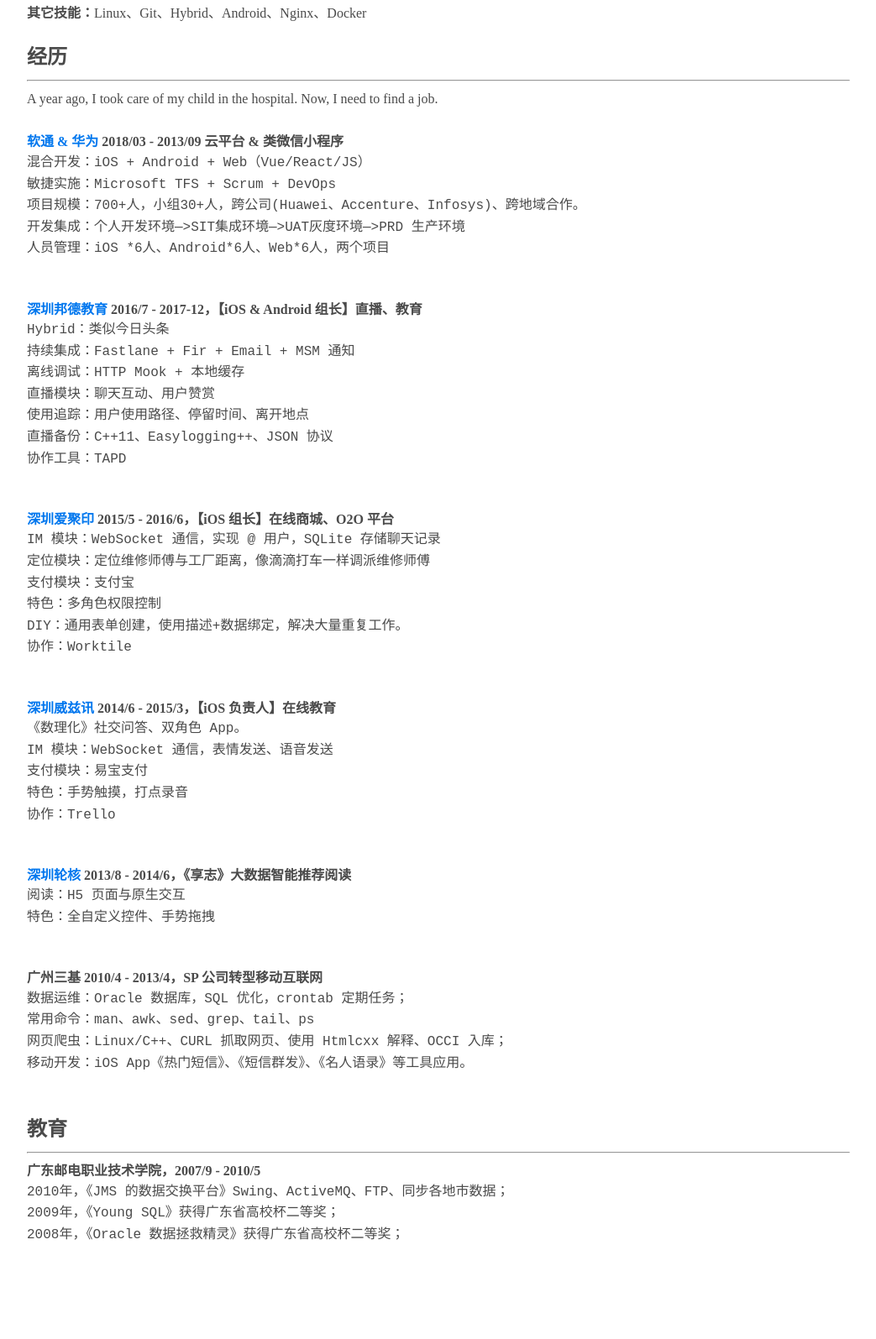
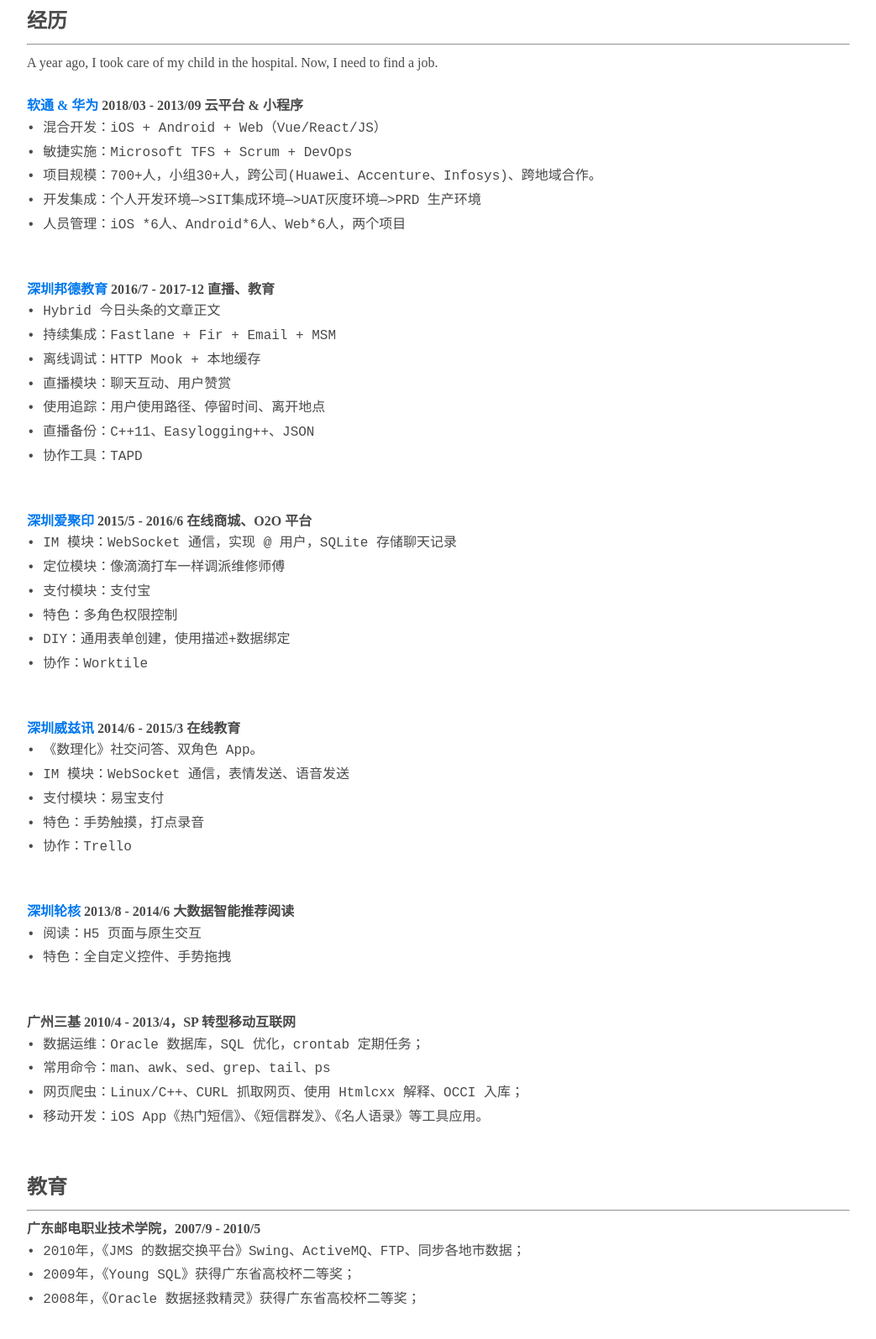
Before and after one commit to v5kk/v5kk.github.io, a plain HTML site: page index.html in a window 1280 px wide. Shown: the part 658-2253 px from the top of the page at 84% size, without its empty margins (68-1111 px from the left). Drawn offline with Linux system fonts and the light colour scheme.

Commit message:
Update index.html

```diff
--- a/index.html
+++ b/index.html
@@ -44,6 +44,10 @@
       pre {
         text-wrap: wrap;
         margin: 0;
+        line-height: 1.8rem;
+      }
+      ul {
+        padding-left: 16px;
       }
 
       /* 适配移动设备 */
@@ -75,12 +79,16 @@
 
     <div class="section">简介</div>
     <hr />
-    <pre>
-多年移动开发经验，擅长移动端开发，熟练掌握 iOS、Web 等平台开发；
-具备独立设计、开发、项目搭建与项目管理；
-业务、开发经验丰富，具备良好的问题定位、分析及解决能力；
-有良好的沟通和团队协作能力，及岗位责任心；
-    </pre>
+    <!-- <pre>
+· 丰富的开发经验，熟练掌握 iOS、Web 等平台开发；
+· 具备独立设计、开发、项目搭建与项目管理；
+· 良好的沟通和团队协作能力，及岗位责任心；
+    </pre> -->
+<ul>
+  <li>丰富的开发经验，熟练掌握 iOS、Web 等平台开发；</li>
+  <li>具备独立设计、开发、项目搭建与项目管理；</li>
+  <li>良好的沟通和团队协作能力，及岗位责任心；</li>
+</ul>
 
     <div class="section">技能</div>
     <hr />
@@ -101,86 +109,82 @@
         <a
           href="https://ipsapro.isoftstone.com/Upload/KmUpload/Doc/%E8%BD%AF%E9%80%9A%E5%8A%A8%E5%8A%9B%E5%AE%A3%E5%B8%83%E4%B8%8E%E5%8D%8E%E4%B8%BA%E6%88%90%E7%AB%8B%E5%90%88%E8%B5%84%E5%85%AC%E5%8F%B8.pdf"
         >
-          软通 & 华为</a
-        >
-        2018/03 - 2013/09 云平台 & 类微信小程序
+          软通 & 华为</a>
+        2018/03 - 2013/09 云平台 & 小程序
       </div>
       <pre>
-混合开发：iOS + Android + Web（Vue/React/JS）
-敏捷实施：Microsoft TFS + Scrum + DevOps
-项目规模：700+人，小组30+人，跨公司(Huawei、Accenture、Infosys)、跨地域合作。
-开发集成：个人开发环境—>SIT集成环境—>UAT灰度环境—>PRD 生产环境
-人员管理：iOS *6人、Android*6人、Web*6人，两个项目
+• 混合开发：iOS + Android + Web（Vue/React/JS）
+• 敏捷实施：Microsoft TFS + Scrum + DevOps
+• 项目规模：700+人，小组30+人，跨公司(Huawei、Accenture、Infosys)、跨地域合作。
+• 开发集成：个人开发环境—>SIT集成环境—>UAT灰度环境—>PRD 生产环境
+• 人员管理：iOS *6人、Android*6人、Web*6人，两个项目
       </pre>
     </div>
 
     <div class="comp">
       <div class="comp-title">
         <a href="https://bondgroup.ca/zh/"> 深圳邦德教育</a>
-        2016/7 - 2017-12，【iOS & Android 组长】直播、教育
+        2016/7 - 2017-12 直播、教育
       </div>
       <pre>
-Hybrid：类似今日头条
-持续集成：Fastlane + Fir + Email + MSM 通知
-离线调试：HTTP Mook + 本地缓存
-直播模块：聊天互动、用户赞赏
-使用追踪：用户使用路径、停留时间、离开地点
-直播备份：C++11、Easylogging++、JSON 协议
-协作工具：TAPD
+• Hybrid 今日头条的文章正文
+• 持续集成：Fastlane + Fir + Email + MSM
+• 离线调试：HTTP Mook + 本地缓存
+• 直播模块：聊天互动、用户赞赏
+• 使用追踪：用户使用路径、停留时间、离开地点
+• 直播备份：C++11、Easylogging++、JSON
+• 协作工具：TAPD
       </pre>
     </div>
 
     <div class="comp">
       <div class="comp-title">
-        <a
-          href="https://baike.baidu.com/item/%E6%B7%B1%E5%9C%B3%E7%88%B1%E8%81%9A%E5%8D%B0%E7%A7%91%E6%8A%80%E6%9C%89%E9%99%90%E5%85%AC%E5%8F%B8/19304638"
-        >
-          深圳爱聚印</a
-        >
-        2015/5 - 2016/6，【iOS 组长】在线商城、O2O 平台
+        <a href="https://baike.baidu.com/item/%E6%B7%B1%E5%9C%B3%E7%88%B1%E8%81%9A%E5%8D%B0%E7%A7%91%E6%8A%80%E6%9C%89%E9%99%90%E5%85%AC%E5%8F%B8/19304638">
+          深圳爱聚印</a>
+        2015/5 - 2016/6 在线商城、O2O 平台
       </div>
       <pre>
-IM 模块：WebSocket 通信，实现 @ 用户，SQLite 存储聊天记录
-定位模块：定位维修师傅与工厂距离，像滴滴打车一样调派维修师傅
-支付模块：支付宝
-特色：多角色权限控制
-DIY：通用表单创建，使用描述+数据绑定，解决大量重复工作。
-协作：Worktile
+• IM 模块：WebSocket 通信，实现 @ 用户，SQLite 存储聊天记录
+• 定位模块：像滴滴打车一样调派维修师傅
+• 支付模块：支付宝
+• 特色：多角色权限控制
+• DIY：通用表单创建，使用描述+数据绑定
+• 协作：Worktile
       </pre>
     </div>
 
     <div class="comp">
       <div class="comp-title">
         <a href="https://36kr.com/p/1641963536385"> 深圳威兹讯</a>
-        2014/6 - 2015/3，【iOS 负责人】在线教育
+        2014/6 - 2015/3 在线教育
       </div>
       <pre>
-《数理化》社交问答、双角色 App。
-IM 模块：WebSocket 通信，表情发送、语音发送
-支付模块：易宝支付
-特色：手势触摸，打点录音
-协作：Trello
+• 《数理化》社交问答、双角色 App。
+• IM 模块：WebSocket 通信，表情发送、语音发送
+• 支付模块：易宝支付
+• 特色：手势触摸，打点录音
+• 协作：Trello
       </pre>
     </div>
 
     <div class="comp">
       <div class="comp-title">
         <a href="https://36kr.com/p/1641851600897">深圳轮核</a>
-        2013/8 - 2014/6，《享志》大数据智能推荐阅读
+        2013/8 - 2014/6 大数据智能推荐阅读
       </div>
       <pre>
-阅读：H5 页面与原生交互
-特色：全自定义控件、手势拖拽
+• 阅读：H5 页面与原生交互
+• 特色：全自定义控件、手势拖拽
       </pre>
     </div>
 
     <div class="comp">
-      <div class="comp-title">广州三基 2010/4 - 2013/4，SP 公司转型移动互联网</div>
+      <div class="comp-title">广州三基 2010/4 - 2013/4，SP 转型移动互联网</div>
       <pre>
-数据运维：Oracle 数据库，SQL 优化，crontab 定期任务；
-常用命令：man、awk、sed、grep、tail、ps
-网页爬虫：Linux/C++、CURL 抓取网页、使用 Htmlcxx 解释、OCCI 入库；
-移动开发：iOS App《热门短信》、《短信群发》、《名人语录》等工具应用。
+• 数据运维：Oracle 数据库，SQL 优化，crontab 定期任务；
+• 常用命令：man、awk、sed、grep、tail、ps
+• 网页爬虫：Linux/C++、CURL 抓取网页、使用 Htmlcxx 解释、OCCI 入库；
+• 移动开发：iOS App《热门短信》、《短信群发》、《名人语录》等工具应用。
       </pre>
     </div>
 
@@ -192,9 +196,9 @@ IM 模块：WebSocket 通信，表情发送、语音发送
         广东邮电职业技术学院，2007/9 - 2010/5
       </div>
       <pre>
-2010年，《JMS 的数据交换平台》Swing、ActiveMQ、FTP、同步各地市数据；
-2009年，《Young SQL》获得广东省高校杯二等奖；
-2008年，《Oracle 数据拯救精灵》获得广东省高校杯二等奖；
+• 2010年，《JMS 的数据交换平台》Swing、ActiveMQ、FTP、同步各地市数据；
+• 2009年，《Young SQL》获得广东省高校杯二等奖；
+• 2008年，《Oracle 数据拯救精灵》获得广东省高校杯二等奖；
       </pre>
     </div>
 
```
